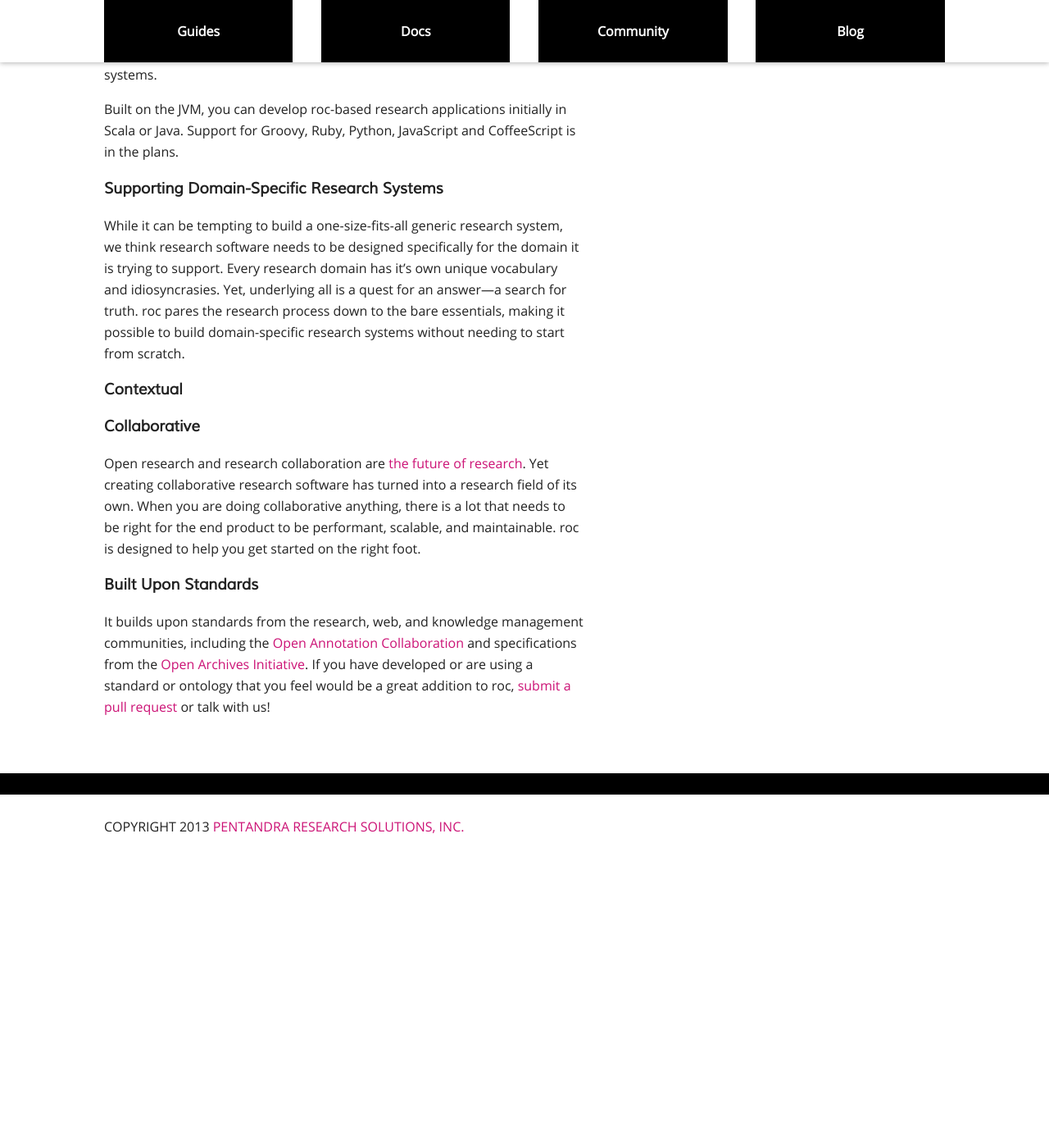
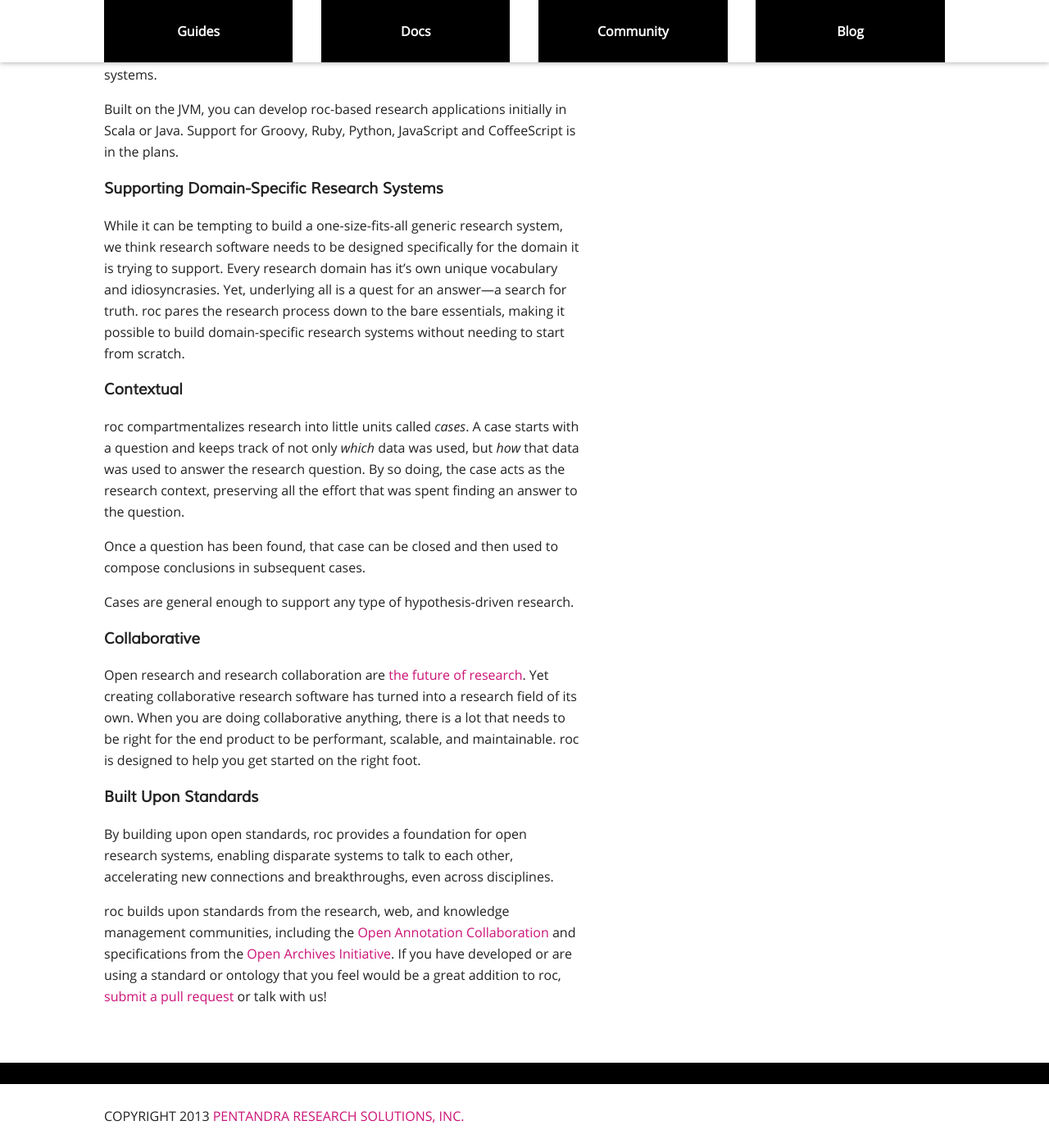
Before and after one commit to pentandra/roc, a Jekyll site: the page built from index.html, in a window 1280 px wide and 1400 px high, scrolled down 1242 px. Shown: the whole window at 82% size. Built offline with Jekyll 4.4.1, drawn with Linux system fonts in a browser that asks for light colours; nearby versions of some CDN libraries; before the commit the page ends 2289 px from its top, so only the background shows below that.

Commit message:
Added a little more info

```diff
--- a/index.html
+++ b/index.html
@@ -30,6 +30,21 @@ layout: default
                         </section>
                         <section>
                           <h3>Contextual</h3>
+                          <p>
+
+                            roc compartmentalizes research into little units called <em>cases</em>. A case starts with a question and keeps track of not only <em>which</em> data was used, but <em>how</em> that data was used to answer the research question. By so doing, the case acts as the research context, preserving all the effort that was spent finding an answer to the question.
+
+                          </p>
+                          <p>
+
+                            Once a question has been found, that case can be closed and then used to compose conclusions in subsequent cases.
+
+                          </p>
+                          <p>
+
+                            Cases are general enough to support any type of hypothesis-driven research.
+
+                          </p>
                         </section>
                         <section>
                           <h3>Collaborative</h3>
@@ -39,7 +54,12 @@ layout: default
                           <h3>Built Upon Standards</h3>
                           <p>
 
-                            It builds upon standards from the research, web, and knowledge management communities, including the <a href="http://www.openannotation.org/">Open Annotation Collaboration</a> and specifications from the <a href="http://www.openarchives.org/">Open Archives Initiative</a>. If you have developed or are using a standard or ontology that you feel would be a great addition to roc, <a href="https://github.com/pentandra/roc/pulls">submit a pull request</a> or talk with us!
+                            By building upon open standards, roc provides a foundation for open research systems, enabling disparate systems to talk to each other, accelerating new connections and breakthroughs, even across disciplines.
+
+                          </p>
+                          <p>
+
+                            roc builds upon standards from the research, web, and knowledge management communities, including the <a href="http://www.openannotation.org/">Open Annotation Collaboration</a> and specifications from the <a href="http://www.openarchives.org/">Open Archives Initiative</a>. If you have developed or are using a standard or ontology that you feel would be a great addition to roc, <a href="https://github.com/pentandra/roc/pulls">submit a pull request</a> or talk with us!
 
                           </p>
 
```
